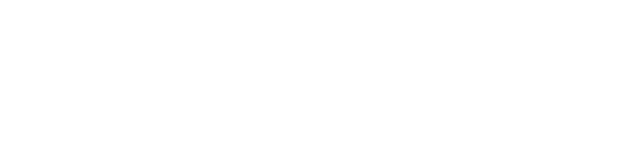
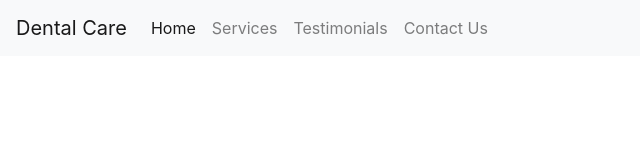
Before and after one commit to Code-Institute-Submissions/DentalCare, a plain HTML site: page index.html in a window 1280 px wide. Shown: the whole page, without its empty margins (0-640 px from the left). Drawn offline with nearby package versions, Linux system fonts and the light colour scheme; files that its build step writes are made by us from their sources.

Commit message:
Added navigation bar

```diff
--- a/assets/css/style.css
+++ b/assets/css/style.css
@@ -0,0 +1,3 @@
+@import url('https://fonts.googleapis.com/css2?family=Noto+Sans+JP&display=swap:100,200,300,400,500,600,700|Roboto:100,200,300,400,500,600,700');
+
+/*-------------------- Colors -*/
--- a/index.html
+++ b/index.html
@@ -15,10 +15,34 @@
       integrity="sha384-wvfXpqpZZVQGK6TAh5PVlGOfQNHSoD2xbE+QkPxCAFlNEevoEH3Sl0sibVcOQVnN"
       crossorigin="anonymous"
     />
-    <title>Dental Care</title>
+    <link rel="stylesheet" href="assets/style.css" type="test/css">
+    <title>Dental Care | Making the Nation Smile</title>
   </head>
   <body>
-    <header></header>
+    <header>
+   <nav class="navbar navbar-expand-lg navbar-light bg-light">
+  <a class="navbar-brand" href="index.html">Dental Care</a>
+  <button class="navbar-toggler" type="button" data-toggle="collapse" data-target="#navbarNav" aria-controls="navbarNav" aria-expanded="false" aria-label="Toggle navigation">
+    <span class="navbar-toggler-icon"></span>
+  </button>
+  <div class="collapse navbar-collapse" id="navbarNav">
+    <ul class="navbar-nav">
+      <li class="nav-item active">
+        <a class="nav-link" href="index.html">Home <span class="sr-only">(current)</span></a>
+      </li>
+      <li class="nav-item">
+        <a class="nav-link" href="#">Services</a>
+      </li>
+      <li class="nav-item">
+        <a class="nav-link" href="#">Testimonials</a>
+      </li>
+      <li class="nav-item">
+        <a class="nav-link" href="#">Contact Us</a>
+      </li>
+    </ul>
+  </div>
+</nav>
+    </header>
     <section></section>
     <footer></footer>
   </body>
```
Also changed, not shown: 1 other file.
